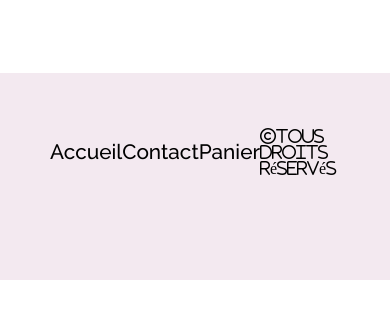
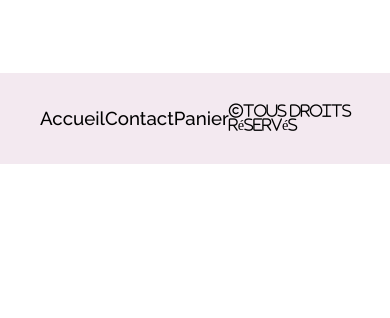
Before and after one commit to mohamedouak/MohamedOuakrim_5_13042021, a website: page front-end/produit.html in a window 390 px wide. Shown: the part 148-466 px from the top of the page. Drawn offline with Linux system fonts and the light colour scheme; no server answers; a web font is replaced by a local one.

```diff
--- a/front-end/js/confirmation.js
+++ b/front-end/js/confirmation.js
@@ -13,6 +13,7 @@
     //Structure HTML de la page confirmation
     let structureConfirmation = document.querySelector("#recapitulatif");
 
+    //Injection du code HTML à afficher dans la page confirmation
     let injectionHtml = `
         <p>Votre commande d'un montant de ${prixTotal},00 € a bien été prise en compte</p>
         <p>Numéro de votre commande : ${responseId}</p>
--- a/front-end/js/index.js
+++ b/front-end/js/index.js
@@ -1,4 +1,6 @@
+//Séléction de la classe où on va injecter le code HTML
 let articles = document.getElementById('articles');
+
 
 //On fait appel à la fonction déclarée plus haut pour afficher tous les articles
 recuperationArticles();
@@ -27,6 +29,8 @@
 function affichageArticles(articles) {
     //On fait une boucle pour pouvoir afficher chaque article qui sont stockés dans la variable articles
     for (article of articles){
+
+        //A l'aide des template HTML on va afficher les articles dans les différentes classes en procédant par clônage avec du code JS
         document.getElementById('templateArticle');
         cloneElt = document.importNode(templateArticle.content, true);
 
--- a/front-end/js/panier.js
+++ b/front-end/js/panier.js
@@ -11,7 +11,7 @@
 affichagePrixTotal(calculPrixTotal());
 supprimerProduit();
 validationFormulaire();
-
+getDatas();
 
 //Fonction avec laquelle j'affiche le panier
 function affichagePanier (){
@@ -127,8 +127,6 @@
     });
 }
 
-getDatas();
-
 function getDatas() {
 
     // Récupération des données du formulaire à envoyer
--- a/front-end/js/produit.js
+++ b/front-end/js/produit.js
@@ -5,7 +5,7 @@
 const idProduit = window.location.search;
 console.log(idProduit);
 
-//On supprime le point d'interrogation avec la méthode slice
+//On supprime le point d'interrogation de l'url avec la méthode slice
 const leId = idProduit.slice(1);
 console.log(leId);
 
--- a/front-end/sass/index.scss
+++ b/front-end/sass/index.scss
@@ -1,5 +1,8 @@
 body{
     margin: 0;
+    @media screen and (max-width:768px){
+        font-size: 0.9em;
+    }
 }
 header{
     display: flex;
@@ -94,8 +97,4 @@
             }
         }
     }
-    i{
-        font-size: 1em;
-        padding-right: 5px;
-    }
 }
--- a/front-end/sass/produit.scss
+++ b/front-end/sass/produit.scss
@@ -47,7 +47,7 @@
 }
 footer{
     background-color: #f3e9f0;
-    padding: 50px 10px 100px 10px;
+    padding: 20px 0;
     display: flex;
     align-items: center;
     justify-content: space-between;
```
Also changed, not shown: front-end/css/style.css, 1 other file. Lines whose indentation alone changed are shown as unchanged.
